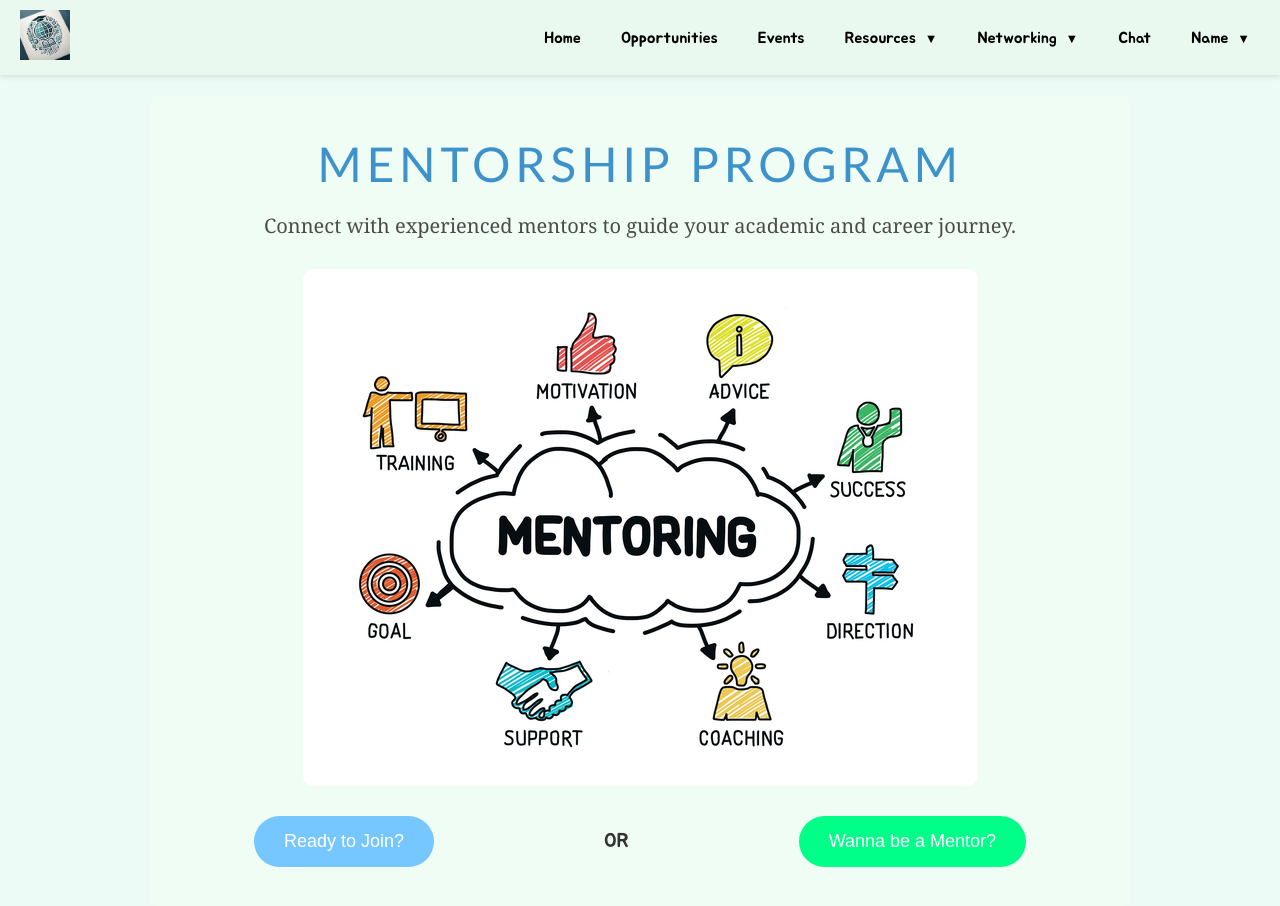
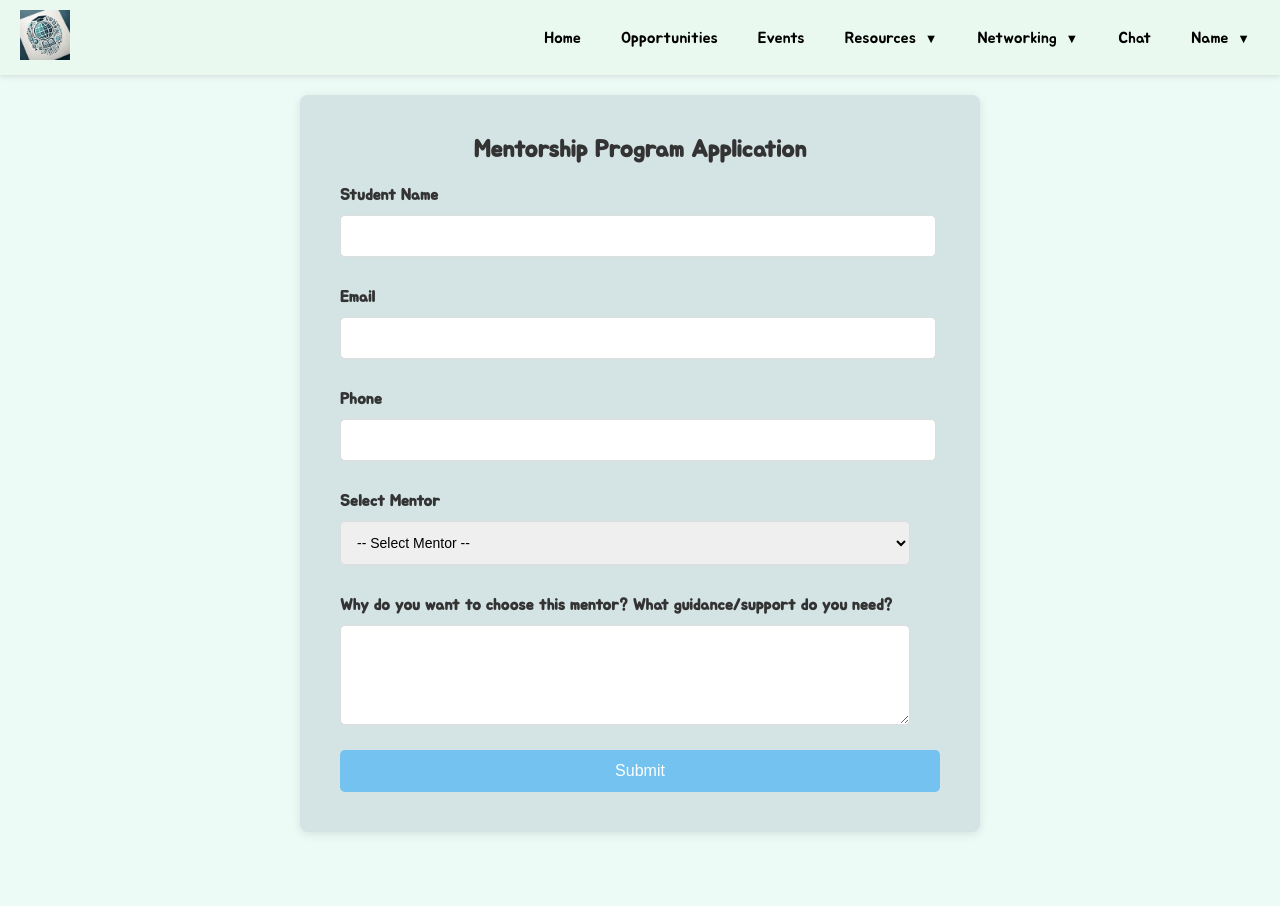
Before and after one commit to saiswethat/eduverse, a React (Create React App) app: page /mentorship-program in a window 1280 px wide. After the commit the page ends 852 px from the top, so only its background shows below. Built offline with nearby package versions, Linux system fonts and the light colour scheme.

Commit message:
Mentorship program application created

```diff
--- a/src/MentorshipPage.js
+++ /dev/null
@@ -1,36 +0,0 @@
-import React from "react";
-import Header from "./Header";
-import "./css/MentorshipPage.css"; // Updated CSS file name
-import mentorshipImage from "./assets/mentor.jpg"; // Import the image
-
-function MentorshipPage() {
-  return (
-    <>
-      <Header />
-      <br />
-      <div className="mentor-mentorship-page">
-        <h1 className="mentor-mentorship-title">MENTORSHIP PROGRAM</h1>
-        <p className="mentor-mentorship-description">
-          Connect with experienced mentors to guide your academic and career
-          journey.
-        </p>
-
-        <div className="mentor-mentorship-image-container">
-          <img
-            src={mentorshipImage}
-            alt="Mentorship"
-            className="mentor-mentorship-image"
-          />
-        </div>
-
-        <div className="mentor-action-buttons">
-          <button className="mentor-join-button">Ready to Join?</button>
-          <p className="mentor-or-text">OR</p>
-          <button className="mentor-mentor-button">Wanna be a Mentor?</button>
-        </div>
-      </div>
-    </>
-  );
-}
-
-export default MentorshipPage;
--- /dev/null
+++ b/src/MentorshipProgram.js
@@ -0,0 +1,84 @@
+import React, { useState } from 'react';
+import './css/MentorshipProgram.css';
+import Header from './Header';
+
+const MentorshipProgram = () => {
+    const [studentName, setStudentName] = useState('');
+    const [email, setEmail] = useState('');
+    const [phone, setPhone] = useState('');
+    const [mentor, setMentor] = useState('');
+    const [reason, setReason] = useState('');
+
+    const handleSubmit = (e) => {
+      e.preventDefault();
+      console.log({ studentName, email, phone, mentor, reason });
+    };
+
+    return (
+        <>
+        <Header/>
+
+      <form className="mentorship-form-container" onSubmit={handleSubmit}>
+        <h2 className="mentorship-form-heading">Mentorship Program Application</h2>
+
+        <label className="mentorship-form-label" htmlFor="studentName">Student Name</label>
+        <input
+          className="mentorship-form-input"
+          type="text"
+          id="studentName"
+          value={studentName}
+          onChange={(e) => setStudentName(e.target.value)}
+          required
+        />
+
+        <label className="mentorship-form-label" htmlFor="email">Email</label>
+        <input
+          className="mentorship-form-input"
+          type="email"
+          id="email"
+          value={email}
+          onChange={(e) => setEmail(e.target.value)}
+          required
+        />
+
+        <label className="mentorship-form-label" htmlFor="phone">Phone</label>
+        <input
+          className="mentorship-form-input"
+          type="tel"
+          id="phone"
+          value={phone}
+          onChange={(e) => setPhone(e.target.value)}
+          required
+        />
+
+        <label className="mentorship-form-label" htmlFor="mentor">Select Mentor</label>
+        <select
+          className="mentorship-form-select"
+          id="mentor"
+          value={mentor}
+          onChange={(e) => setMentor(e.target.value)}
+          required
+        >
+          <option value="">-- Select Mentor --</option>
+          <option value="Mentor 1">Mentor 1</option>
+          <option value="Mentor 2">Mentor 2</option>
+          <option value="Mentor 3">Mentor 3</option>
+        </select>
+
+        <label className="mentorship-form-label" htmlFor="reason">Why do you want to choose this mentor? What guidance/support do you need?</label>
+        <textarea
+          className="mentorship-form-textarea"
+          id="reason"
+          value={reason}
+          onChange={(e) => setReason(e.target.value)}
+          rows="4"
+          required
+        ></textarea>
+
+        <button className="mentorship-form-submit" type="submit">Submit</button>
+      </form>
+      </>
+    );
+  };
+
+export default MentorshipProgram;
--- a/src/css/MentorshipPage.css
+++ /dev/null
@@ -1,80 +0,0 @@
-.mentor-mentorship-page {
-  text-align: center;
-  padding: 40px;
-  background-color: #f0fdf4;
-  border-radius: 10px;
-  max-width: 900px;
-  margin: 0 auto;
-}
-
-.mentor-mentorship-title {
-  font-size: 48px;
-  font-weight: normal;
-  font-family: "Trebuchet MS", "Lucida Grande", "Lucida Sans Unicode", "Lucida Sans", Arial, sans-serif;
-  color: #3e92cc;
-  letter-spacing: 0.1em;
-  margin-bottom: 10px;
-}
-
-.mentor-mentorship-description {
-  font-size: 20px;
-  font-family: "Georgia", serif;
-  color: #4b4b4b;
-  margin-bottom: 30px;
-}
-
-.mentor-mentorship-image-container {
-  display: flex;
-  justify-content: center;
-  margin-bottom: 30px;
-}
-
-.mentor-mentorship-image {
-  max-width: 100%;
-  height: auto;
-  border-radius: 10px;
-}
-
-.mentor-action-buttons {
-  display: flex;
-  justify-content: center;
-  align-items: center;
-  gap: 160px;
-  margin-top: 20px;
-}
-
-.mentor-join-button {
-  background-color: #76c6ff;
-  color: white;
-  border: none;
-  padding: 15px 30px;
-  border-radius: 50px;
-  font-size: 18px;
-  cursor: pointer;
-  transition: background-color 0.3s;
-}
-
-.mentor-join-button:hover {
-  background-color: #5ab4f8;
-}
-
-.mentor-mentor-button {
-  background-color: #00ff88;
-  color: white;
-  border: none;
-  padding: 15px 30px;
-  border-radius: 50px;
-  font-size: 18px;
-  cursor: pointer;
-  transition: background-color 0.3s;
-}
-
-.mentor-mentor-button:hover {
-  background-color: #00e67d;
-}
-
-.mentor-or-text {
-  font-size: 20px;
-  color: #333;
-  margin: 0 10px;
-}
--- /dev/null
+++ b/src/css/MentorshipProgram.css
@@ -0,0 +1,55 @@
+
+.mentorship-form-container {
+    background-color: #d4e3e3;
+    padding: 40px;
+    border-radius: 8px;
+    box-shadow: 0 2px 10px rgba(0, 0, 0, 0.1);
+    max-width: 600px;
+    margin: 20px auto;
+  }
+
+
+  .mentorship-form-heading {
+    text-align: center;
+    margin-bottom: 20px;
+    font-family: 'Jua', sans-serif;
+    color: #333;
+  }
+
+
+  .mentorship-form-label {
+    display: block;
+    margin-bottom: 10px;
+    font-weight: bold;
+    color: #333;
+    font-size: 16px;
+  }
+
+
+  .mentorship-form-input,
+  .mentorship-form-textarea,
+  .mentorship-form-select {
+    width: 95%;
+    padding: 12px;
+    border: 1px solid #ddd;
+    border-radius: 5px;
+    margin-bottom: 20px;
+    font-size: 14px;
+  }
+
+
+  .mentorship-form-submit {
+    width: 100%;
+    padding: 12px;
+    background-color: #73c2ef;
+    color: white;
+    border: none;
+    border-radius: 5px;
+    font-size: 16px;
+    cursor: pointer;
+    transition: background-color 0.2s ease;
+  }
+
+  .mentorship-form-submit:hover {
+    background-color: #1473e8;
+  }
--- a/src/index.js
+++ b/src/index.js
@@ -8,7 +8,6 @@ import reportWebVitals from "./reportWebVitals";
 import Register from "./Register";
 import App from "./App";
 import Opportunities from "./Opportunities";
-import MentorshipPage from "./MentorshipPage";
 import Articles from "./Articles";
 import Tips from "./Tips";
 import BuildYourResume from "./BuildYourResume";
@@ -16,6 +15,7 @@ import Events from "./Events";
 import GroupsPage from "./GroupsPage";
 import ChatApp from "./ChatApp";
 import Notifications from "./Notifications";
+import MentorshipProgram from "./MentorshipProgram";
 const root = ReactDOM.createRoot(document.getElementById("root"));
 root.render(
   <React.StrictMode>
@@ -27,7 +27,6 @@ root.render(
         <Route path="/home" element={<App />} />
         <Route path="/opportunities" element={<Opportunities />} />
         <Route path="/logout" element={<Login />} />
-        <Route path="/mentorship-program" element={<MentorshipPage />} />
         <Route path="/articles" element={<Articles />} />
         <Route path="/build-resume" element={<BuildYourResume />} />
         <Route path="/tips" element={<Tips />} />
@@ -35,6 +34,7 @@ root.render(
         <Route path="/groups" element={<GroupsPage/>}/>
         <Route path="/chats" element={<ChatApp/>}/>
         <Route path="/notifications" element={<Notifications/>}/>
+        <Route path="/mentorship-program" element={<MentorshipProgram/>}/>
       </Routes>
     </Router>
   </React.StrictMode>
```
